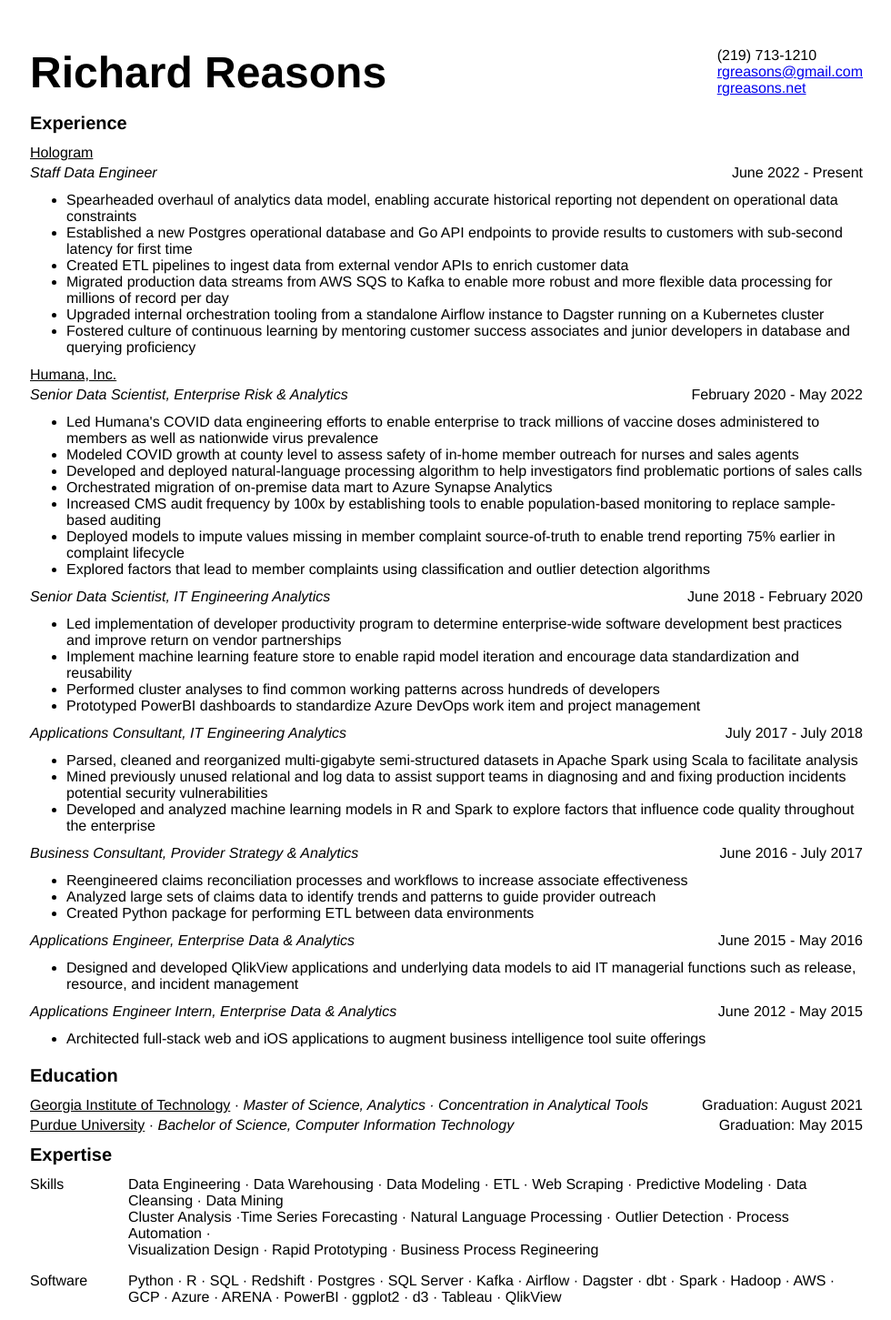
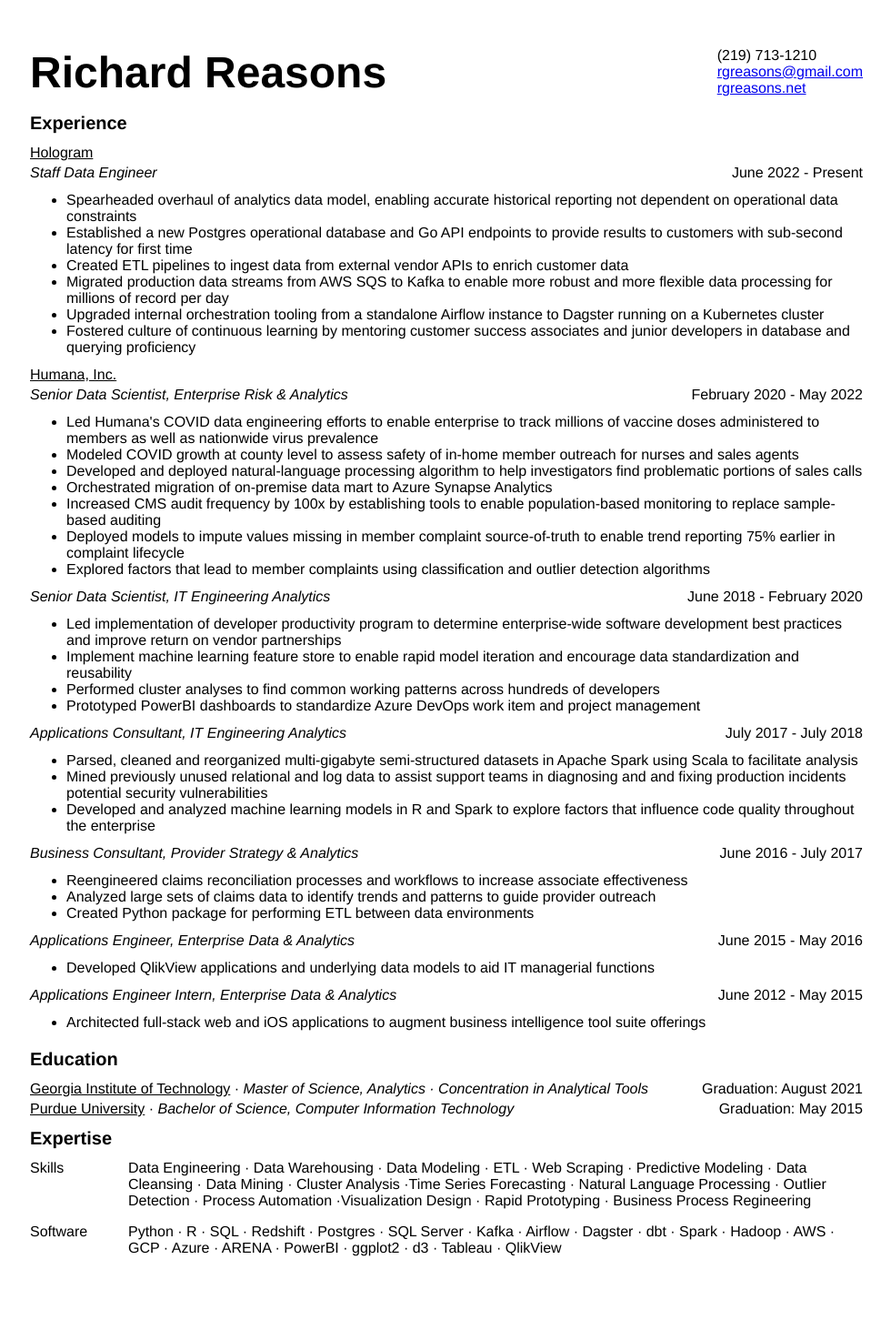
Before and after one commit to rgreasons/rgreasons.github.io, a Jekyll site: the page Resume.html, which Jekyll copies as it is, in a window 1280 px wide. Shown: the whole page at 91% size, without its empty margins (149-1129 px from the left). Built offline with Jekyll 4.4.1, drawn with Linux system fonts in a browser that asks for light colours; after the commit the page ends 1397 px from its top, so only the background shows below that.

Commit message:
Resume 2.3.8

```diff
--- a/Resume.html
+++ b/Resume.html
@@ -76,7 +76,7 @@
             <div class='edaheader right-justify'>June 2015 - May 2016</div>
             <div class = 'eda'>
               <ul>
-                <li>Designed and developed QlikView applications and underlying data models to aid IT managerial functions such as release, resource, and incident management</li>
+                <li>Developed QlikView applications and underlying data models to aid IT managerial functions</li>
               </ul>
             </div>
             <div class = 'edainternheader main-content'><i>Applications Engineer Intern, Enterprise Data & Analytics</i></div>
@@ -95,7 +95,7 @@
             <div class = 'purdue right-justify'>Graduation: May 2015</div>
             <div class='expertise section-header main-content'><b>Expertise</b></div>
             <div class = 'skills main-content'>Skills</div>
-            <div class = 'skills skill-break'>Data Engineering · Data Warehousing · Data Modeling · ETL · Web Scraping · Predictive Modeling · Data Cleansing · Data Mining<br>Cluster Analysis ·Time Series Forecasting · Natural Language Processing · Outlier Detection · Process Automation ·<br>Visualization Design · Rapid Prototyping · Business Process Regineering</div>
+            <div class = 'skills skill-break'>Data Engineering · Data Warehousing · Data Modeling · ETL · Web Scraping · Predictive Modeling · Data Cleansing · Data Mining · Cluster Analysis ·Time Series Forecasting · Natural Language Processing · Outlier Detection · Process Automation ·Visualization Design · Rapid Prototyping · Business Process Regineering</div>
             <div class = 'software main-content'>Software</div>
             <div class = 'software skill-break'>Python · R · SQL · Redshift · Postgres · SQL Server · Kafka · Airflow · Dagster · dbt · Spark · Hadoop · AWS · GCP · Azure · ARENA · PowerBI · ggplot2 · d3 · Tableau · QlikView</div>
           </div>
```
